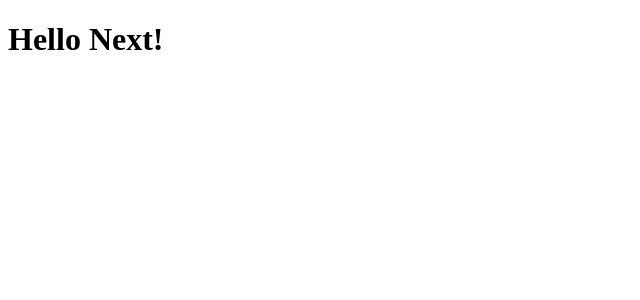
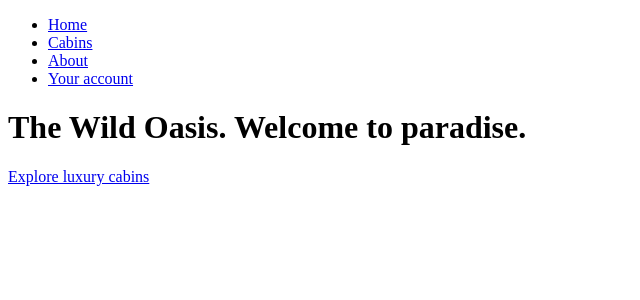
Before and after one commit to anetakasprzak/nextjs-wild-oasis-web, a Next.js app: page / in a window 1280 px wide. Shown: the top 300 px of the page, without its empty margins (0-640 px from the left). Built offline with nearby package versions, Linux system fonts and the light colour scheme.

Commit message:
navigate between pages - next.js

```diff
--- /dev/null
+++ b/app/about/page.js
@@ -0,0 +1,3 @@
+export default function Page() {
+  return <h1>About The Wild Oasis</h1>;
+}
--- /dev/null
+++ b/app/account/page.js
@@ -0,0 +1,3 @@
+export default function Page() {
+  return <h1>Your account page</h1>;
+}
--- /dev/null
+++ b/app/cabins/page.js
@@ -0,0 +1,3 @@
+export default function Page() {
+  return <h1>Cabins page</h1>;
+}
--- /dev/null
+++ b/app/components/Navigation.js
@@ -0,0 +1,20 @@
+import Link from "next/link";
+
+export default function Navigation() {
+  return (
+    <ul>
+      <li>
+        <Link href="/">Home</Link>
+      </li>
+      <li>
+        <Link href="/cabins">Cabins</Link>
+      </li>
+      <li>
+        <Link href="/about">About</Link>
+      </li>
+      <li>
+        <Link href="/account">Your account</Link>
+      </li>
+    </ul>
+  );
+}
--- a/app/page.js
+++ b/app/page.js
@@ -1,3 +1,13 @@
+import Link from "next/link";
+import Navigation from "./components/Navigation";
+
 export default function Page() {
-  return <h1>Hello Next!</h1>;
+  return (
+    <div>
+      <Navigation />
+      <h1>The Wild Oasis. Welcome to paradise.</h1>
+
+      <Link href="/cabins">Explore luxury cabins</Link>
+    </div>
+  );
 }
```
